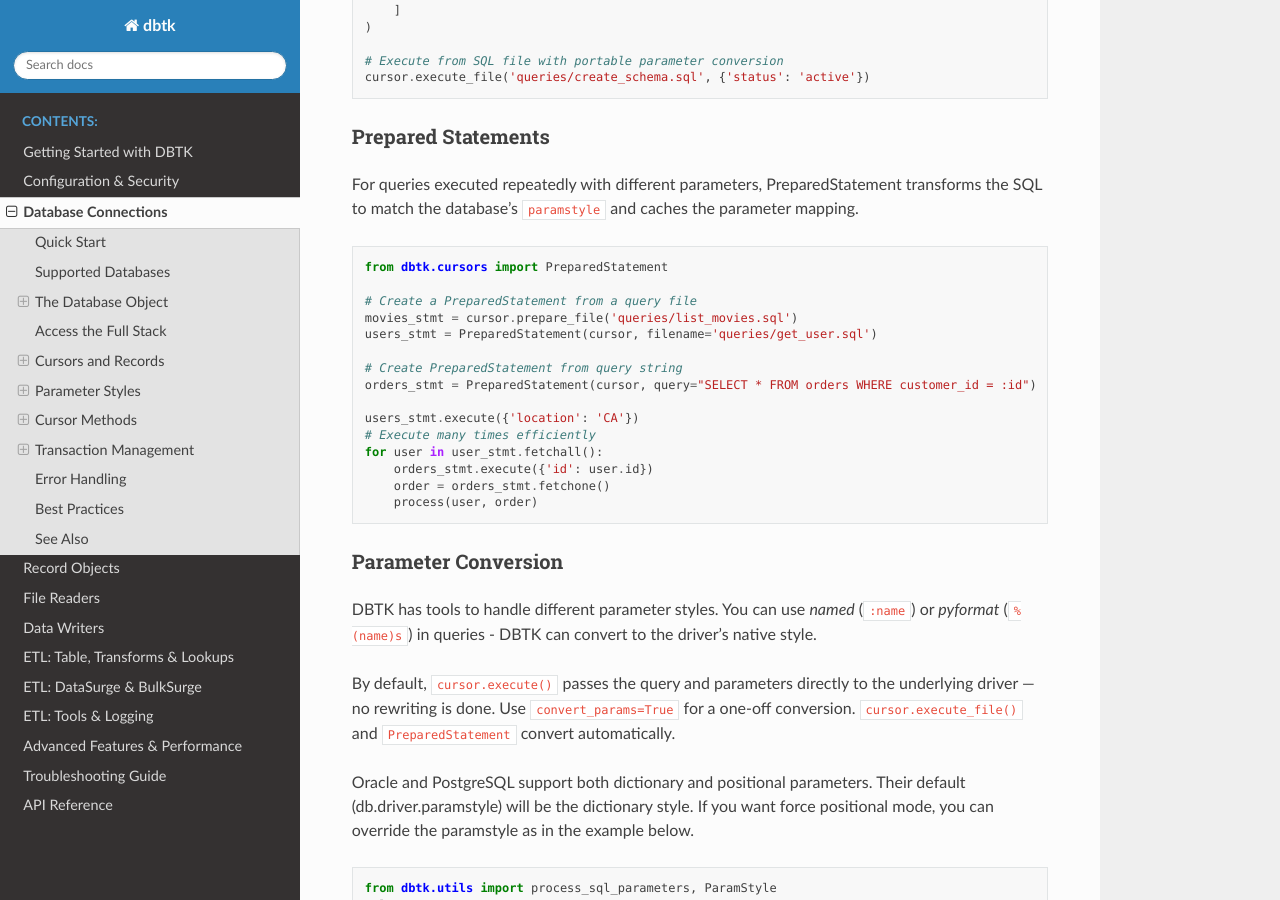
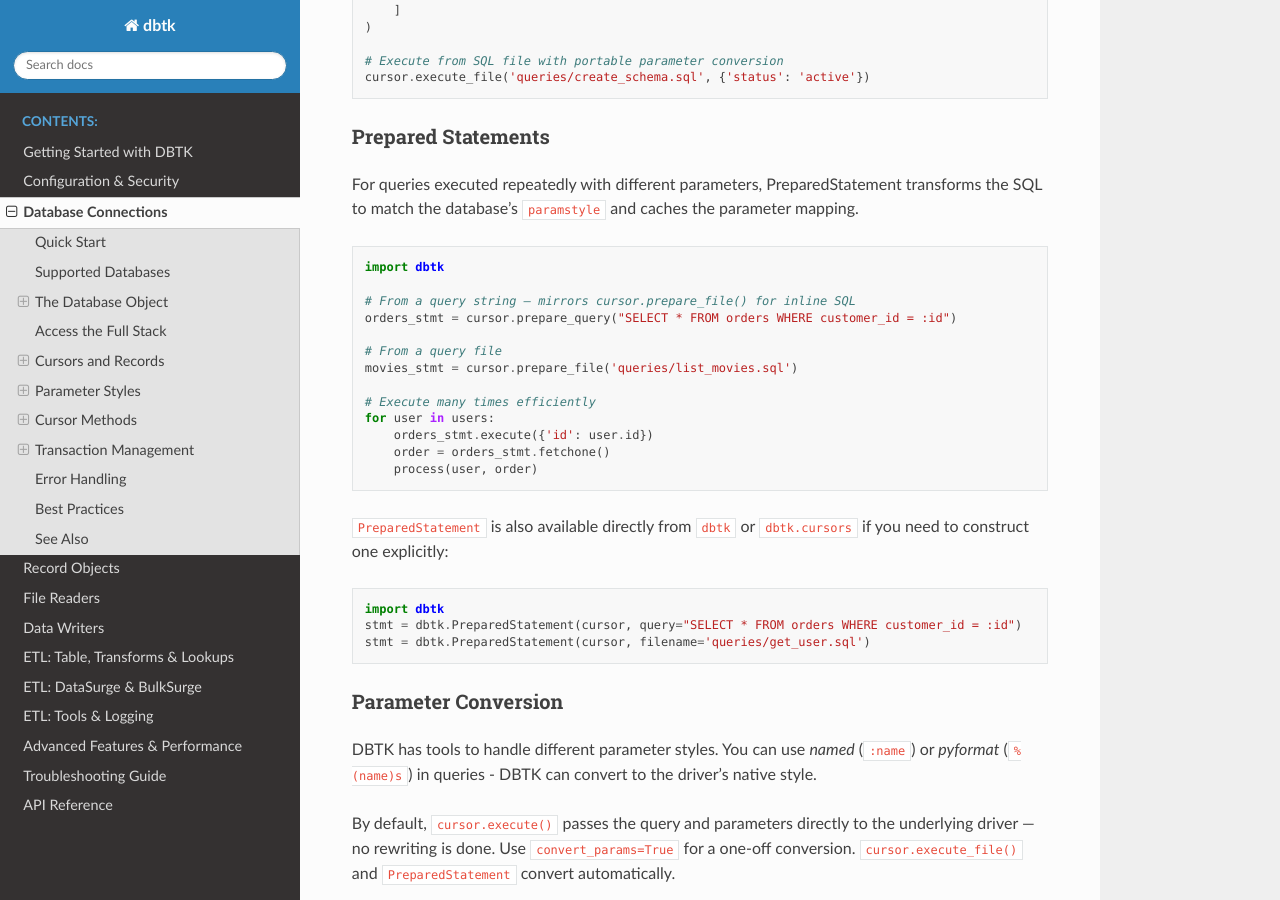
Before and after one commit to scottrbailey/dbtk, a Sphinx documentation site: the page built from docs/03-database-connections.md, in a window 1280 px wide and 900 px high, scrolled down 4328 px. Built offline with Sphinx 7.4.7 and the Read the Docs theme 3.1.0, drawn with Linux system fonts in a browser that asks for light colours.

Commit message:
Document cursor.prepare_query() and bump CHANGELOG to 0.8.3
https://claude.ai/code/session_01CkGp2bm4h4upE7MZRW8C72

````diff
--- a/docs/03-database-connections.md
+++ b/docs/03-database-connections.md
@@ -202,21 +202,27 @@ cursor.execute_file('queries/create_schema.sql', {'status': 'active'})
 For queries executed repeatedly with different parameters, PreparedStatement transforms the SQL to match the database's `paramstyle` and caches the parameter mapping.
 
 ```python
-from dbtk.cursors import PreparedStatement
+import dbtk
 
-# Create a PreparedStatement from a query file
+# From a query string — mirrors cursor.prepare_file() for inline SQL
+orders_stmt = cursor.prepare_query("SELECT * FROM orders WHERE customer_id = :id")
+
+# From a query file
 movies_stmt = cursor.prepare_file('queries/list_movies.sql')
-users_stmt = PreparedStatement(cursor, filename='queries/get_user.sql')
 
-# Create PreparedStatement from query string
-orders_stmt = PreparedStatement(cursor, query="SELECT * FROM orders WHERE customer_id = :id")
-
-users_stmt.execute({'location': 'CA'})
 # Execute many times efficiently
-for user in user_stmt.fetchall():
+for user in users:
     orders_stmt.execute({'id': user.id})
     order = orders_stmt.fetchone()
     process(user, order)
+```
+
+`PreparedStatement` is also available directly from `dbtk` or `dbtk.cursors` if you need to construct one explicitly:
+
+```python
+import dbtk
+stmt = dbtk.PreparedStatement(cursor, query="SELECT * FROM orders WHERE customer_id = :id")
+stmt = dbtk.PreparedStatement(cursor, filename='queries/get_user.sql')
 ```
 ### Parameter Conversion
 
````
Also changed, not shown: CHANGELOG.md (+23 -13 lines).
